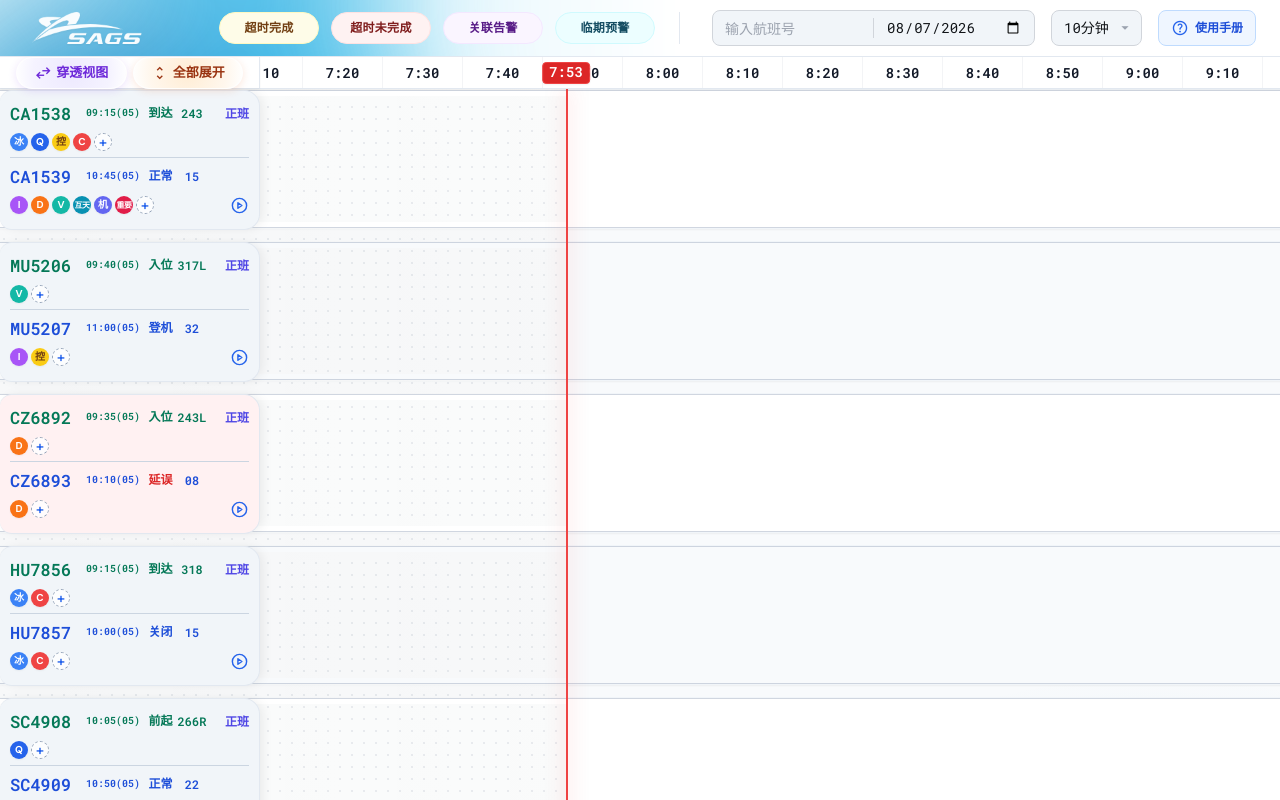
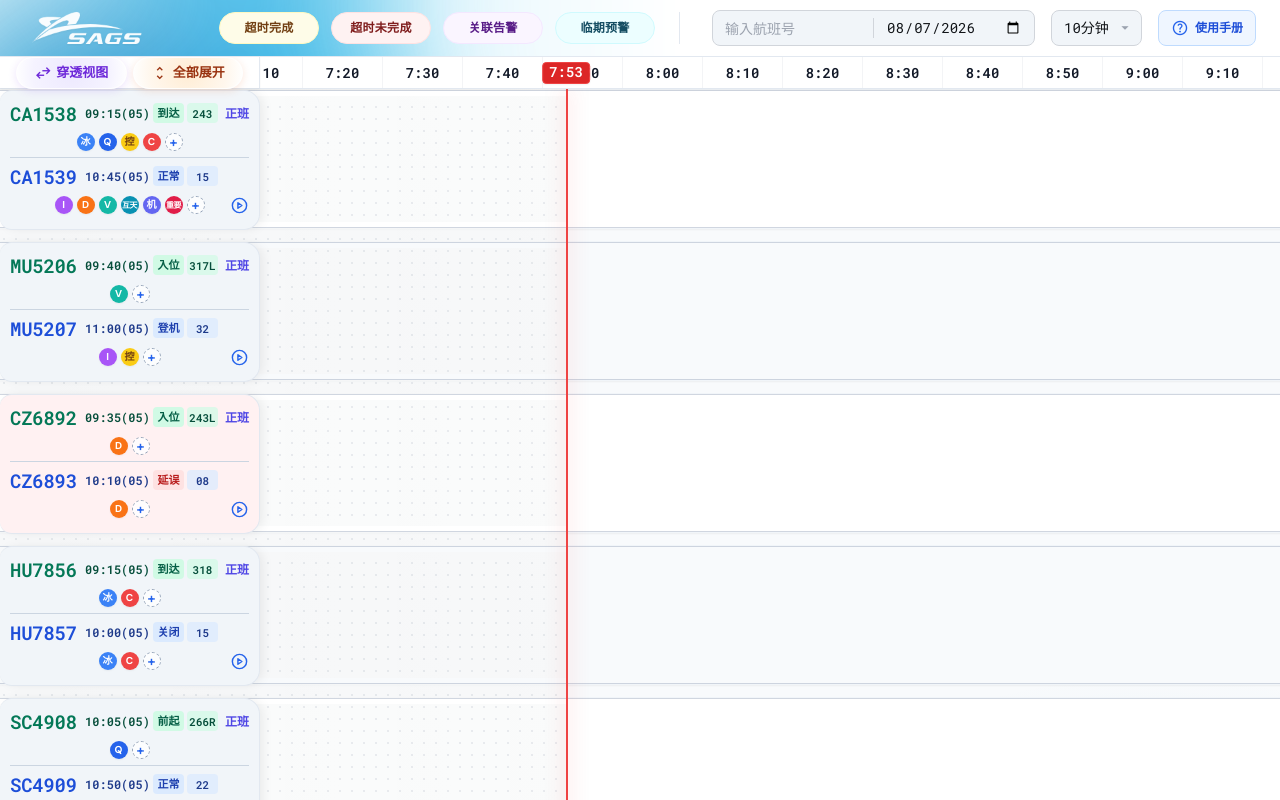
Before and after one commit to fwilyair/flight-ops-center, a React (Vite) app: page / in a window 1280 px wide. Built offline with nearby package versions, Linux system fonts and the light colour scheme.

Commit message:
style: strengthen flight card hierarchy

```diff
--- a/components/FlightCard.tsx
+++ b/components/FlightCard.tsx
@@ -79,8 +79,8 @@ const LegTagRow: React.FC<{
     const isDeparture = leg === 'departure';
 
     return (
-        <div className="flex h-[22px] min-w-0 items-center justify-between">
-            <div className="flex min-w-0 items-center gap-[3px]">
+        <div className="relative flex h-[22px] min-w-0 items-center">
+            <div className="mx-auto flex min-w-0 items-center justify-center gap-1">
                 {visibleTags.map((tag, index) => (
                     <TagDot key={`${leg}-${tag}-${index}`} tag={tag} />
                 ))}
@@ -103,7 +103,7 @@ const LegTagRow: React.FC<{
                     type="button"
                     title="播放监控视频"
                     aria-label="播放监控视频"
-                    className="ml-1 flex size-[20px] shrink-0 items-center justify-center rounded-full text-blue-600 hover:bg-blue-50"
+                    className="absolute right-0 flex size-[20px] shrink-0 items-center justify-center rounded-full text-blue-600 hover:bg-blue-50"
                     onClick={(event) => {
                         event.stopPropagation();
                         onVideoClick?.();
@@ -227,17 +227,17 @@ export const FlightCard: React.FC<FlightCardProps> = ({
         >
             <div className="grid h-[122px] grid-rows-[28px_22px_1px_28px_22px] gap-y-1">
                 {legPresence.arrival ? (
-                    <div className="grid min-w-0 grid-cols-[69px_62px_27px_30px_minmax(28px,1fr)] items-center gap-x-[3px] text-emerald-700">
-                        <span className={`min-w-0 overflow-hidden whitespace-nowrap font-mono font-bold leading-none tabular-nums ${getFlightNumberSizeClass(arrivalFlightNo)}`} title={arrivalFlightNo}>
+                    <div className="grid min-w-0 grid-cols-[72px_65px_31px_31px_minmax(27px,1fr)] items-center gap-x-[3px] text-emerald-700">
+                        <span className={`min-w-0 overflow-hidden whitespace-nowrap font-mono font-extrabold leading-none tabular-nums ${getFlightNumberSizeClass(arrivalFlightNo)}`} title={arrivalFlightNo}>
                             {arrivalFlightNo}
                         </span>
-                        <span className="min-w-0 whitespace-nowrap text-center font-mono text-[10px] font-bold leading-none tabular-nums">
+                        <span className="min-w-0 whitespace-nowrap text-center font-mono text-[12px] font-extrabold leading-none text-emerald-900 tabular-nums">
                             {formatCardTime(flight.times?.sta)}
                         </span>
-                        <span className={`min-w-0 whitespace-nowrap text-center text-[12px] font-bold leading-none ${flight.arrInfo?.status === '延误' ? 'text-red-600' : ''}`}>
+                        <span className={`flex h-5 min-w-0 items-center justify-center whitespace-nowrap rounded-[4px] px-[3px] text-center text-[11px] font-bold leading-none ${flight.arrInfo?.status === '延误' ? 'bg-red-100 text-red-700' : 'bg-emerald-100 text-emerald-800'}`}>
                             {flight.arrInfo?.status || '-'}
                         </span>
-                        <span className="min-w-0 whitespace-nowrap text-center font-mono text-[12px] font-bold leading-none">
+                        <span className="flex h-5 min-w-0 items-center justify-center whitespace-nowrap rounded-[4px] bg-emerald-100/75 px-0.5 text-center font-mono text-[11px] font-bold leading-none text-emerald-900">
                             {flight.arrInfo?.stand || '-'}
                         </span>
                         <span className="min-w-0 text-right leading-none">
@@ -260,17 +260,17 @@ export const FlightCard: React.FC<FlightCardProps> = ({
                 <div className="h-px bg-slate-300" aria-hidden="true" />
 
                 {legPresence.departure ? (
-                    <div className="grid min-w-0 grid-cols-[69px_62px_27px_30px_minmax(28px,1fr)] items-center gap-x-[3px] text-blue-700">
-                        <span className={`min-w-0 overflow-hidden whitespace-nowrap font-mono font-bold leading-none tabular-nums ${getFlightNumberSizeClass(departureFlightNo)}`} title={departureFlightNo}>
+                    <div className="grid min-w-0 grid-cols-[72px_65px_31px_31px_minmax(27px,1fr)] items-center gap-x-[3px] text-blue-700">
+                        <span className={`min-w-0 overflow-hidden whitespace-nowrap font-mono font-extrabold leading-none tabular-nums ${getFlightNumberSizeClass(departureFlightNo)}`} title={departureFlightNo}>
                             {departureFlightNo}
                         </span>
-                        <span className="min-w-0 whitespace-nowrap text-center font-mono text-[10px] font-bold leading-none tabular-nums">
+                        <span className="min-w-0 whitespace-nowrap text-center font-mono text-[12px] font-extrabold leading-none text-blue-900 tabular-nums">
                             {formatCardTime(flight.times?.std)}
                         </span>
-                        <span className={`min-w-0 whitespace-nowrap text-center text-[12px] font-bold leading-none ${flight.depInfo?.status === '延误' ? 'text-red-600' : ''}`}>
+                        <span className={`flex h-5 min-w-0 items-center justify-center whitespace-nowrap rounded-[4px] px-[3px] text-center text-[11px] font-bold leading-none ${flight.depInfo?.status === '延误' ? 'bg-red-100 text-red-700' : 'bg-blue-100 text-blue-800'}`}>
                             {flight.depInfo?.status || '-'}
                         </span>
-                        <span className="min-w-0 whitespace-nowrap text-center font-mono text-[12px] font-bold leading-none">
+                        <span className="flex h-5 min-w-0 items-center justify-center whitespace-nowrap rounded-[4px] bg-blue-100/75 px-0.5 text-center font-mono text-[11px] font-bold leading-none text-blue-900">
                             {flight.depInfo?.gate || '-'}
                         </span>
                         <span className="min-w-0 text-right leading-none">
--- a/components/flightCardLayout.ts
+++ b/components/flightCardLayout.ts
@@ -37,8 +37,8 @@ export const getTypeVisibility = (arrivalType: FlightType | undefined, departure
 
 export const getFlightNumberSizeClass = (flightNo: string): string =>
     flightNo.length >= 8
-        ? 'text-[12px] tracking-[-0.65px]'
-        : 'text-[17px]';
+        ? 'text-[13px] tracking-[-0.7px]'
+        : 'text-[19px] tracking-[-0.25px]';
 
 export const getTagDisplay = (tags: string[], capacity: number) => {
     if (tags.length <= capacity) return { visibleTags: tags, hiddenCount: 0 };
```
Also changed, not shown: 1 other file (tests, documents, lock files or other folders).
